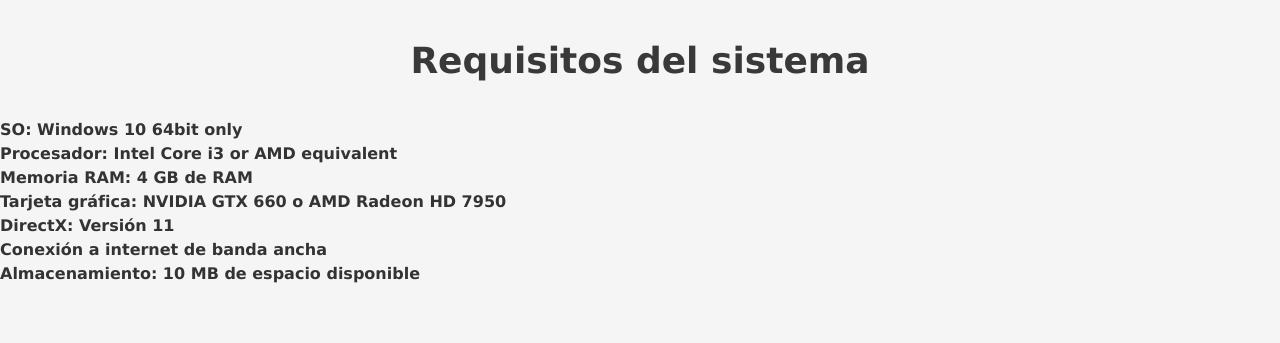
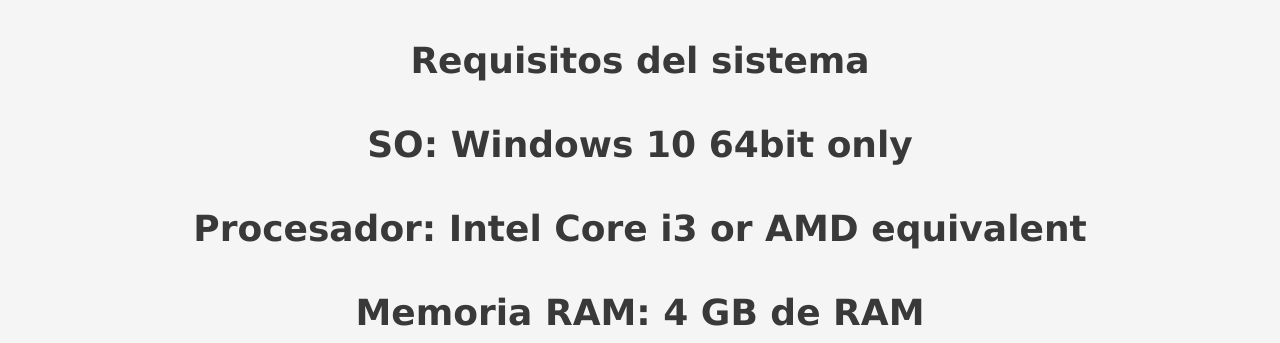
Before and after one commit to MazagonAdventure/MazagonAdventure.github.io, a plain HTML site: page index.html in a window 1280 px wide. Shown: the part 1870-2213 px from the top of the page. Drawn offline with Linux system fonts and the light colour scheme; a script that the page names is missing.

Commit message:
Update style.css

```diff
--- a/css/style.css
+++ b/css/style.css
@@ -108,7 +108,7 @@ section {
   padding: 60px 0;
 }
 
-section h1, section h2 {
+section h1, section h2, section h4 {
   font-size: 36px;
   font-weight: bold;
   margin-bottom: 30px;
```
